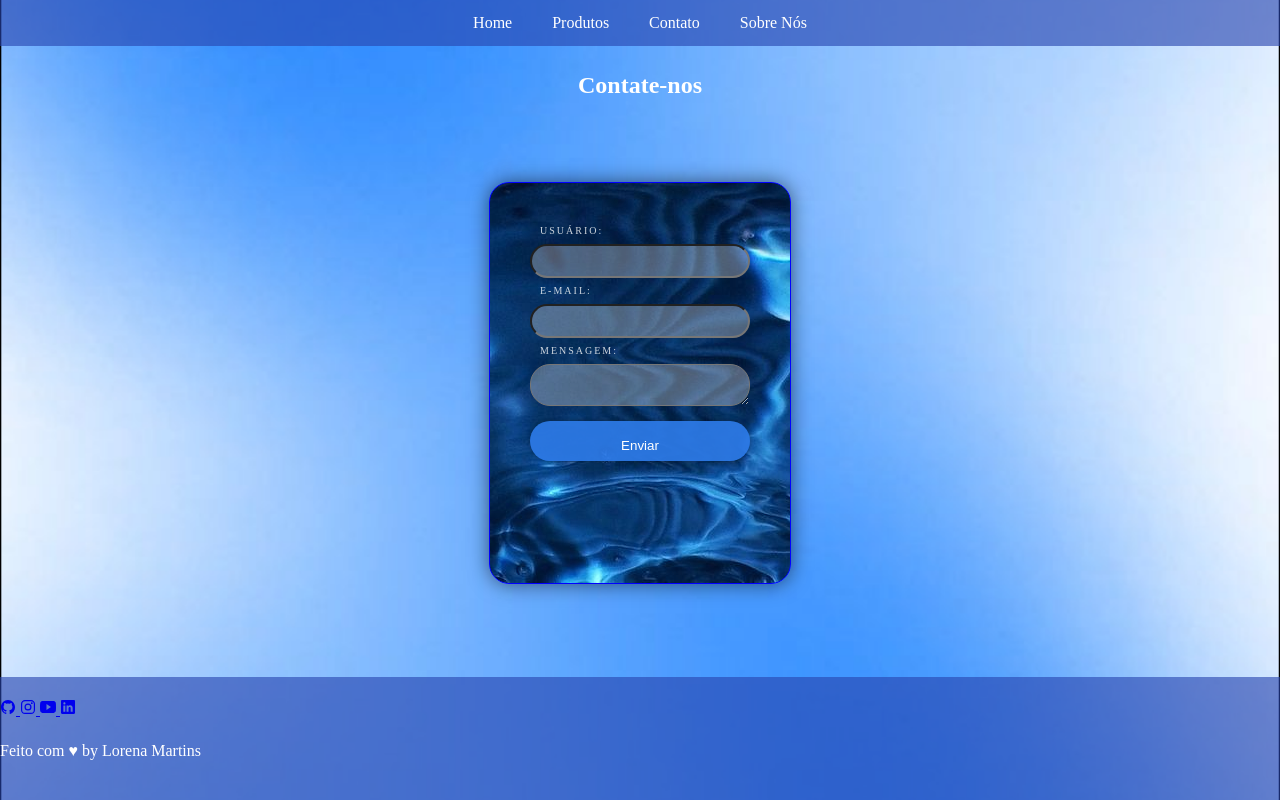
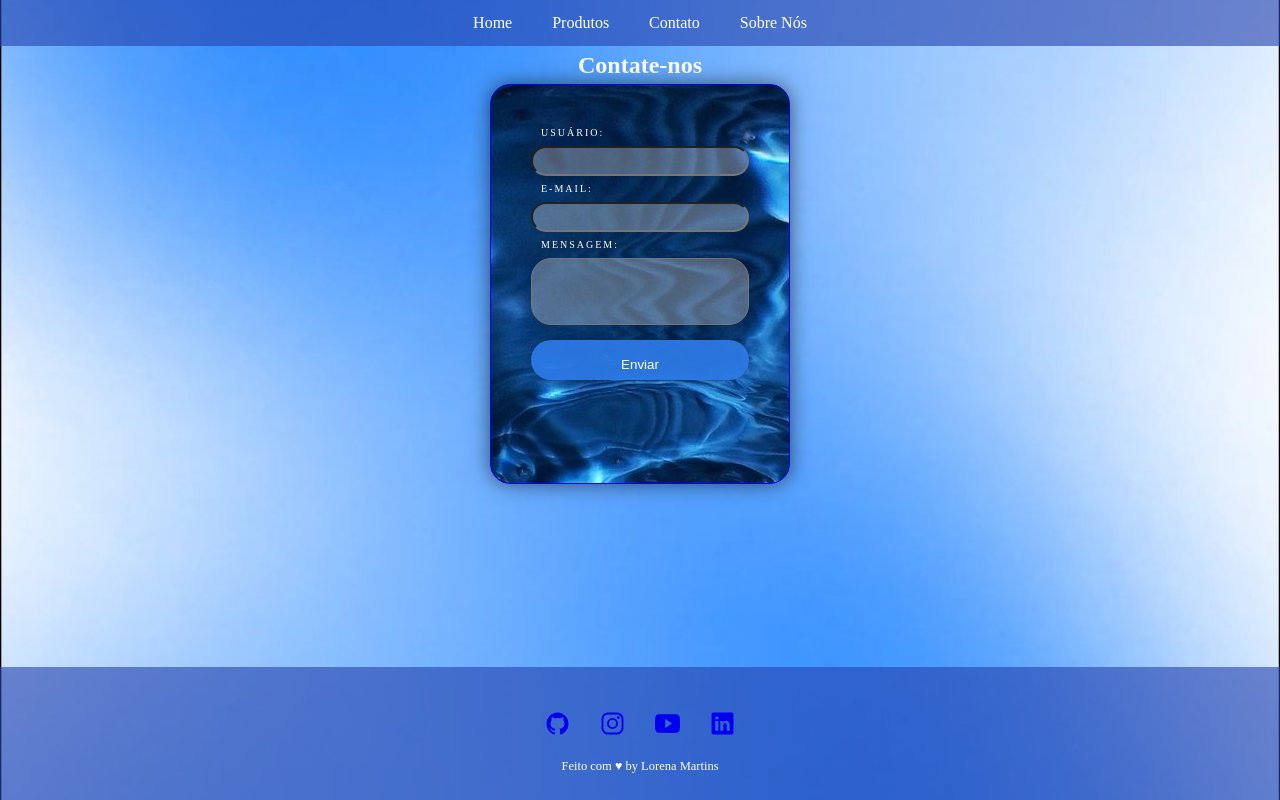
Before and after one commit to LorenaMartins1/loja_virtual, a plain HTML site: page contato.html in a window 1280 px wide. Drawn offline with nearby package versions, Linux system fonts and the light colour scheme.

Commit message:
alter style contato, footer

```diff
--- a/style.css
+++ b/style.css
@@ -1,7 +1,8 @@
-html, body {
+* {
   margin: 0;
   padding: 0;
-  height: 100%;
+  box-sizing: border-box;
+  list-style: none;
 }
 
 body {
@@ -12,7 +13,7 @@ body {
   line-height: 1.6;
   display: flex;
   flex-direction: column;
-
+  min-height: 100vh;
 }
 
 .container-principal {
@@ -59,9 +60,8 @@ nav a:hover {
   display: flex;
   justify-content: space-around;
   flex-direction: row;
-  background-color:rgba(0, 0, 255, 0.295);
+  background-color: rgba(0, 0, 255, 0.295);
   gap: 10px;
-
 }
 
 .photo {
@@ -70,7 +70,6 @@ nav a:hover {
   height: 200px;
   cursor: pointer;
   transition: transform 0.3s ease;
-
 }
 
 .banner img {
@@ -95,7 +94,7 @@ button {
   border: solid 1px rgba(79, 79, 221, 0.562);
   border-radius: 40px;
   box-shadow: 0px 0px 5px rgba(0, 0, 0, 0.3);
-  background-color: transparent;
+  background-color: rgba(39, 68, 175, 0.8);
   padding: 5px 8px;
   cursor: pointer;
   width: auto;
@@ -110,8 +109,6 @@ button:hover {
   text-decoration: none;
   color: white;
   font-size: 14px;
-
-
 }
 
 button:hover .verMais {
@@ -186,7 +183,7 @@ h2 {
   height: 400px;
   color: white;
   border-radius: 20px;
-  box-shadow:  0px 0px 20px rgba(0, 0, 0, 0.562);
+  box-shadow: 0px 0px 20px rgba(0, 0, 0, 0.562);
 }
 
 form {
@@ -198,33 +195,47 @@ form {
   flex-direction: column;
   display: flex;
   gap: 5px;
+  color: white;
 }
 
 label {
-  color: rgba(255, 255, 255, 0.8);
   text-transform: uppercase;
   font-size: 10px;
   letter-spacing: 2px;
   padding-left: 10px;
+
 }
 
 input {
-  background: rgba(255, 255,255, 0.3);
+  color: white;
+  background: rgba(255, 255, 255, 0.3);
   height: 30px;
   line-height: 30px;
   border-radius: 20px;
   padding: 0px 20px;
+  transition: background 0.2s;
+}
+
+input:hover {
+  background-color: rgba(111, 111, 221, 0.438);
 }
 
 textarea {
-  background: rgba(255, 255,255, 0.3);
-  height: 40px;
-  line-height: 40px;
+  background: rgba(255, 255, 255, 0.3);
+  height: 67px;
+  line-height: 1.5;
   border-radius: 20px;
-  padding: 0px 20px;
+  padding: 10px 20px;
+  resize: none;
+  color: white;
+  transition: background 0.2s;
 }
 
-button {
+textarea:hover {
+  background-color: rgba(111, 111, 221, 0.438);
+}
+
+.button-contato {
   background: rgba(45, 123, 231, 0.918);
   height: 40px;
   line-height: 40px;
@@ -232,39 +243,71 @@ button {
   border: none;
   margin: 10px 0px;
   color: white;
-  box-shadow: 0px 0px 5px rgba(0, 0,0, 0.3);
+  transition: background 0.2s;
+}
+
+.button-contato:hover {
+  background-color: rgba(39, 68, 175, 0.8);
 }
 
 .sobre {
   display: flex;
-  align-items: flex-start;
+  flex-direction: row;
+  align-items: stretch;
   font-family: Apple Chancery, cursive;
   color: rgba(61, 57, 57, 0.82);
   text-align: left;
-  height: 100vh;
   box-sizing: border-box;
 }
 
-.textos {
-  padding: 20px;
-  margin-top: 30px;
-  margin-bottom: auto;
+.sobre-img {
+  flex: 1;
 }
 
-.sobre img {
-  width: auto;
-  height: 100vh;
+.sobre-img img {
+  width: 100%;
+  height: auto;
+  max-height: 100%;
   object-fit: cover;
-  box-sizing: border-box;
+}
+
+.textos {
+  flex: 2;
+  padding: 20px;
+  display: flex;
+  flex-direction: column;
+  justify-content: center;
+}
+
+#social-links {
+  display: flex;
+  justify-content: center;
+  padding: 5px;
+  font-size: 25px;
+}
+
+#social-links a {
+  display: flex;
+  align-items: center;
+  justify-content: center;
+  padding: 15px;
+  transition: background 0.2s;
+  border-radius: 50%;
+}
+
+#social-links a:hover {
+  background-color: rgba(39, 68, 175, 0.8);
 }
 
 footer {
+  padding: 24px 0;
+  text-align: center;
+  font-size: 12.5px;
   display: block;
   background: rgba(39, 68, 175, 0.62);
   color: white;
-  padding: 20px 0;
   width: 100%;
-  margin-top: 35px;
+  margin-top: auto;
 }
 
 @media (max-width: 600px) {
```
